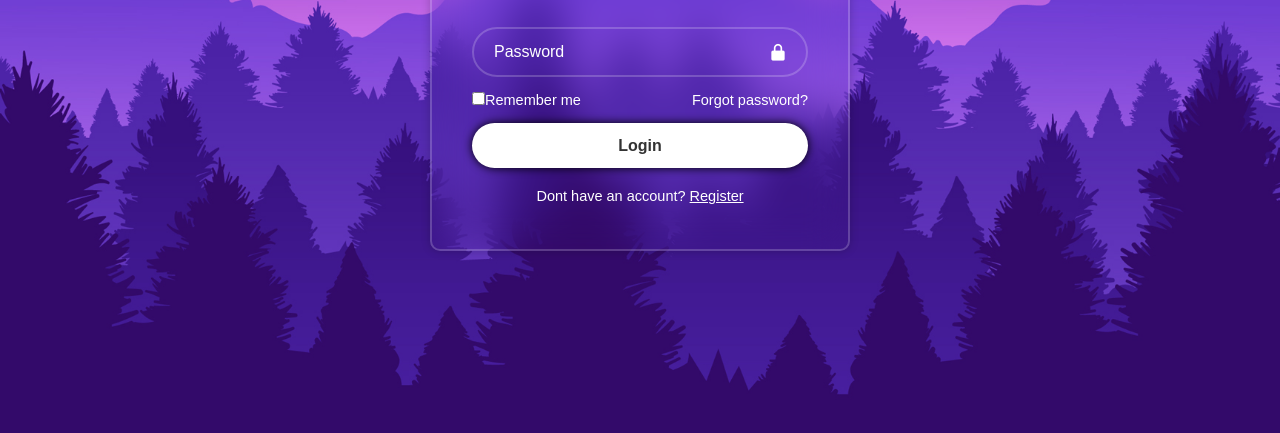
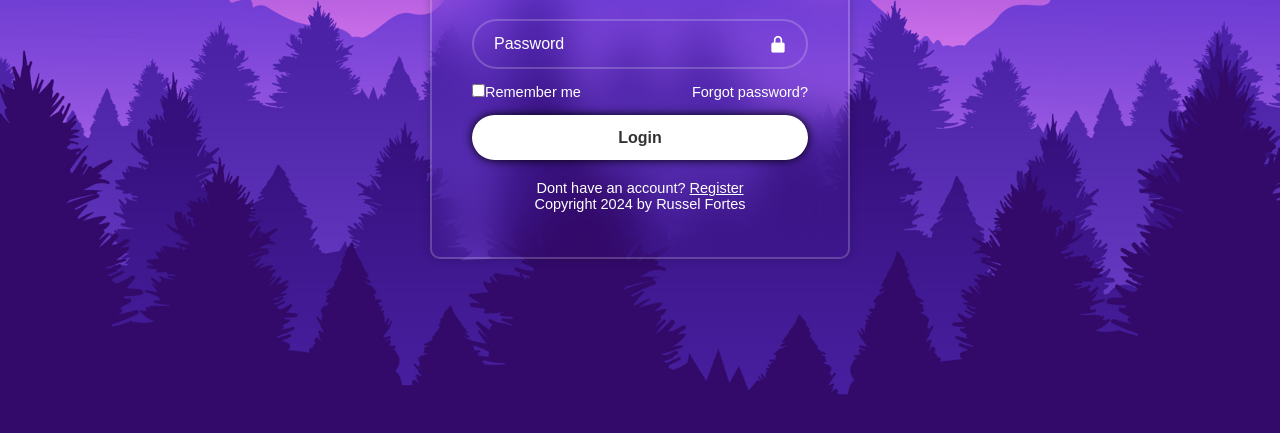
Before and after one commit to RusselFortes/loginWeb2, a plain HTML site: page index.html in a window 1280 px wide. Shown: the part 353-786 px from the top of the page. Drawn offline with nearby package versions, Linux system fonts and the light colour scheme.

Commit message:
Update index.html

```diff
--- a/index.html
+++ b/index.html
@@ -32,6 +32,7 @@
 
             <div class="register-link">
                 <p>Dont have an account? <a href="#">Register</a></p>
+                <p>Copyright 2024 by Russel Fortes</p>
             </div>
 
         </form>
```
